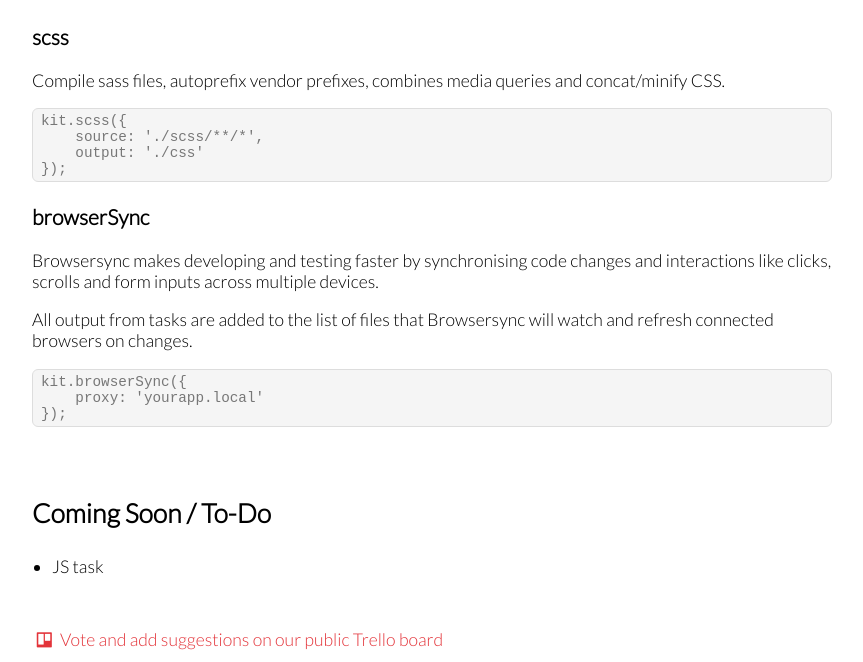
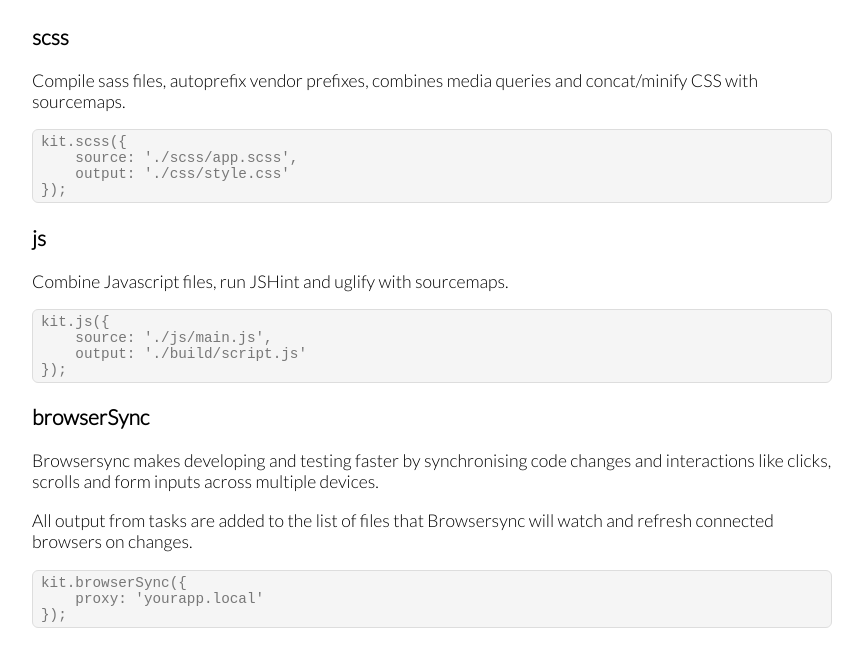
Before and after one commit to GulpKit/GulpKit, a website with bundled scripts: page index.html in a window 1280 px wide. Shown: the part 1228-1890 px from the top of the page, without its empty margins (208-1071 px from the left). Built offline with nearby package versions, Linux system fonts and the light colour scheme.

Commit message:
Added JS task docs

```diff
--- a/gulpfile.js
+++ b/gulpfile.js
@@ -5,9 +5,4 @@ GulpKit(function(kit) {
         source: './scss/app.scss',
         output: './css/style.css'
     });
-
-    // kit.js({
-    //     source: './resources/js/app.js',
-    //     output: './js/script.js'
-    // });
 });
--- a/index.html
+++ b/index.html
@@ -74,10 +74,16 @@ GulpKit(function(kit) {
             <div class="container">
                 <h1>Tasks</h1>
                 <h2>scss</h2>
-                <p>Compile sass files, autoprefix vendor prefixes, combines media queries and concat/minify CSS.</p>
+                <p>Compile sass files, autoprefix vendor prefixes, combines media queries and concat/minify CSS with sourcemaps.</p>
                 <pre><code>kit.scss({
-    source: './scss/**/*',
-    output: './css'
+    source: './scss/app.scss',
+    output: './css/style.css'
+});</code></pre>
+                <h2>js</h2>
+                <p>Combine Javascript files, run JSHint and uglify with sourcemaps.</p>
+                <pre><code>kit.js({
+    source: './js/main.js',
+    output: './build/script.js'
 });</code></pre>
                 <h2>browserSync</h2>
                 <p>Browsersync makes developing and testing faster by synchronising code changes and interactions like clicks, scrolls and form inputs across multiple devices.</p>
@@ -91,7 +97,7 @@ GulpKit(function(kit) {
             <div class="container">
                 <h1>Coming Soon / To-Do</h1>
                 <ul>
-                    <li>JS task</li>
+                    <li>Browserify support</li>
                 </ul>
             </div>
         </section>
--- a/package.json
+++ b/package.json
@@ -9,6 +9,6 @@
   "author": "Dan Bovey <dan@danbovey.uk>",
   "license": "MIT",
   "devDependencies": {
-    "gulpkit": "0.0.4"
+    "gulpkit": "^0.1.0"
   }
 }
```
Also changed, not shown: docs/index.html (+3 -3 lines).
